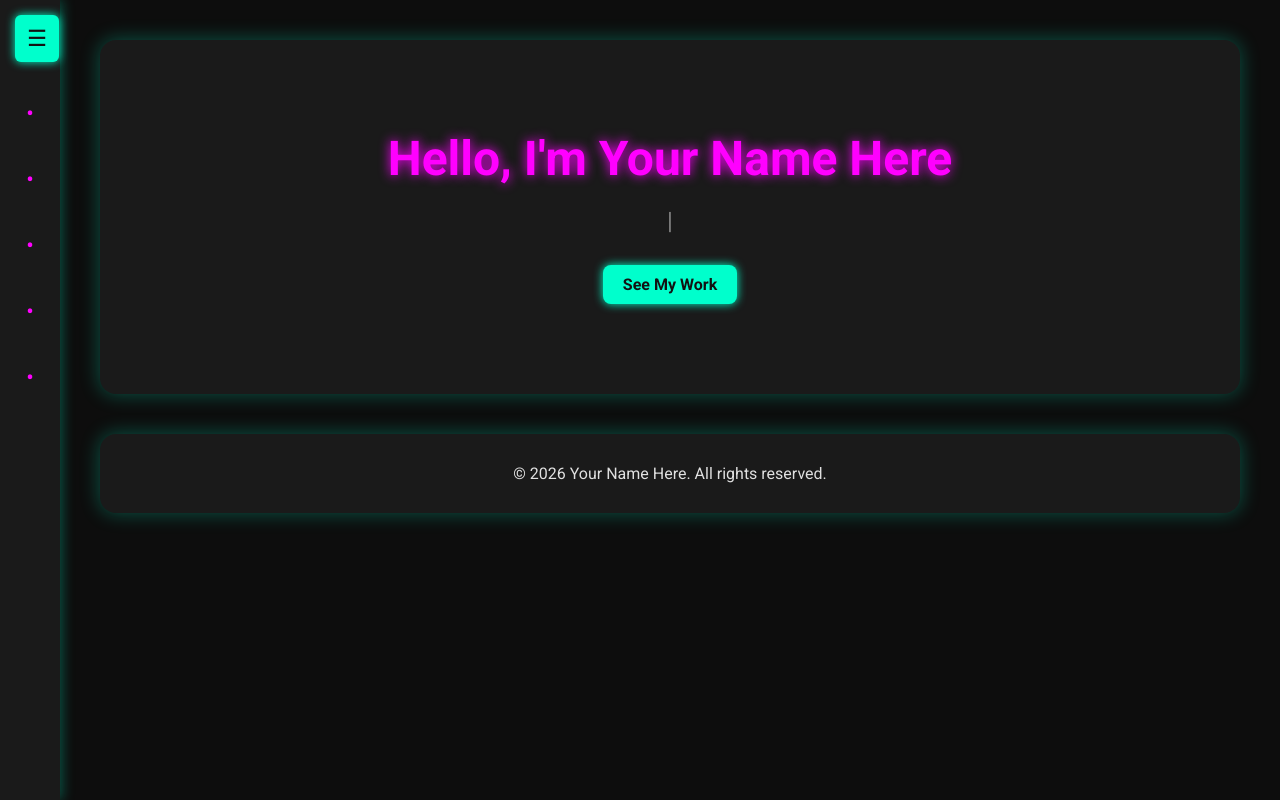
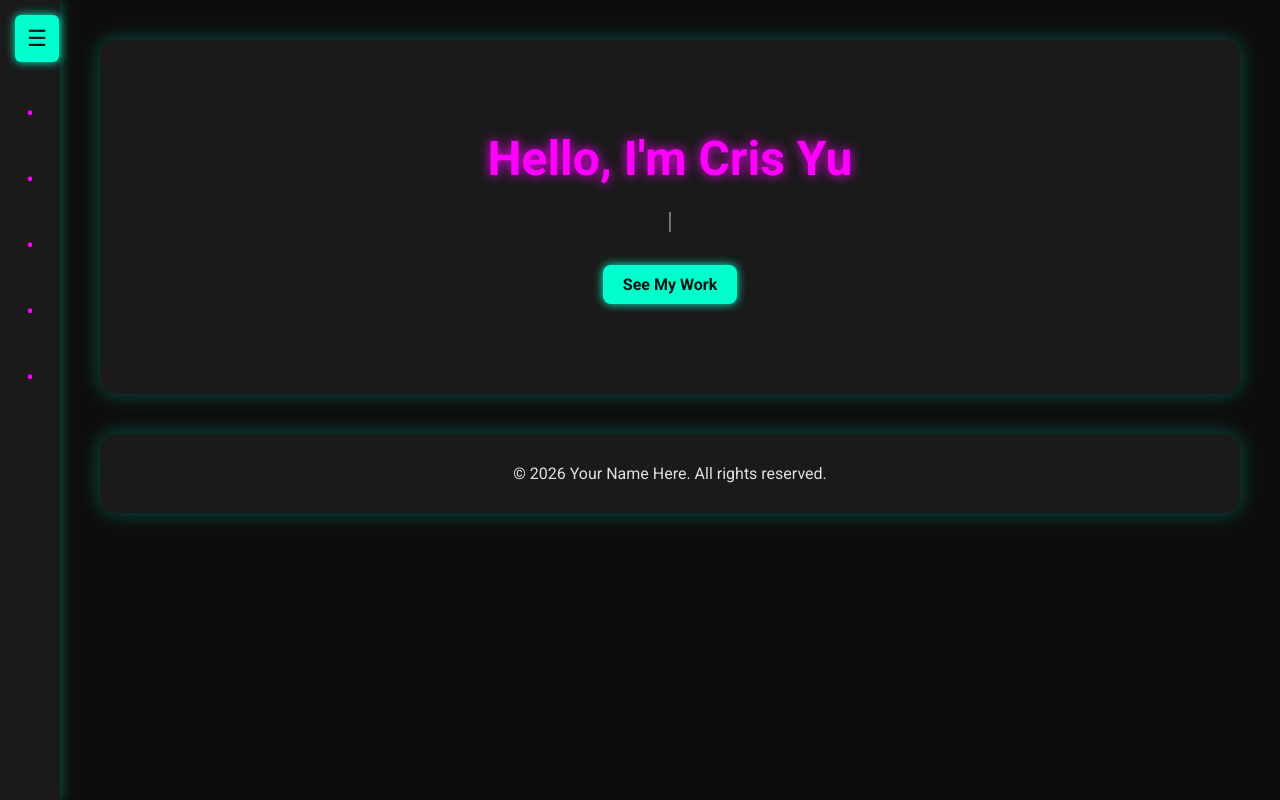
Before and after one commit to crdyu-commits/Online-Portfolio, a plain HTML site: page index.html in a window 1280 px wide. Drawn offline with Linux system fonts and the light colour scheme.

Commit message:
Update index.html

```diff
--- a/index.html
+++ b/index.html
@@ -32,7 +32,7 @@
     <!-- Hero Section -->
     <section id="hero" class="card-container content-section active">
       <div class="hero-content">
-        <h1>Hello, I'm Your Name Here</h1>
+        <h1>Hello, I'm Cris Yu</h1>
         <p><span id="typed-text"></span><span id="cursor">|</span></p>
         <a href="#projects" class="btn">See My Work</a>
       </div>
@@ -142,4 +142,5 @@
   </script>
 
 </body>
+
 </html>
```
